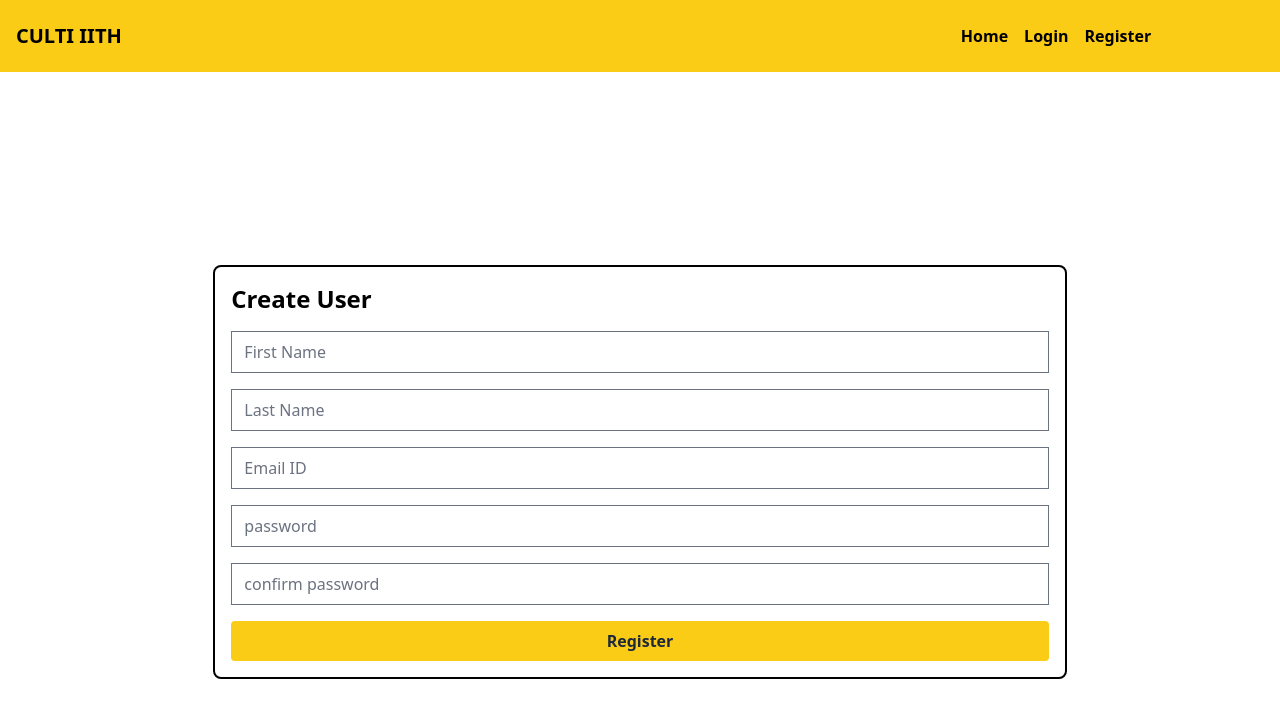
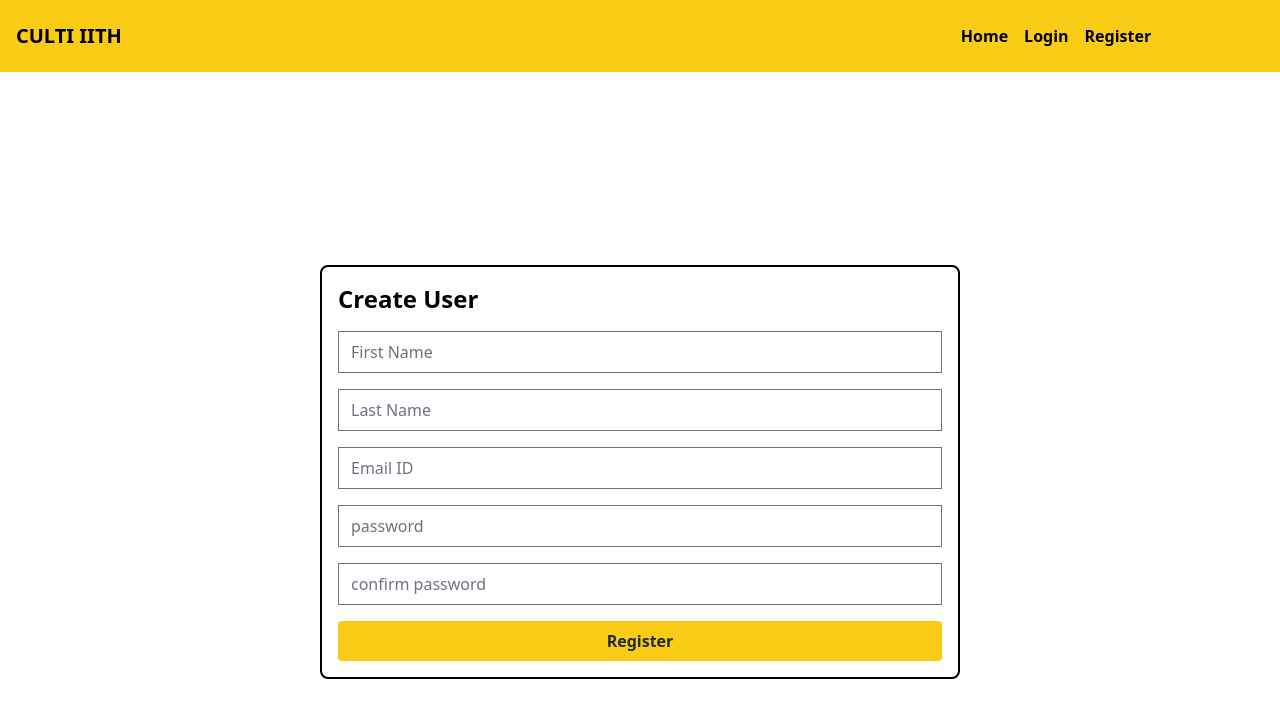
Before and after one commit to anandk3012/culti-iith, a React (Vite) app: page /create-user in a window 1280 px wide. Shown: the top 718 px of the page. Built offline with nearby package versions, Linux system fonts and the light colour scheme; no server answers.

Commit message:
width changes

```diff
--- a/src/pages/CreateUser.jsx
+++ b/src/pages/CreateUser.jsx
@@ -37,7 +37,7 @@ export default function CreateUser() {
 
   return (
     <div className='min-h-screen flex items-center'>
-      <div className='flex flex-col w-2/3 mx-auto my-5 gap-4 p-4 rounded-lg border-2 border-solid border-black'>
+      <div className='flex flex-col w-1/2 mx-auto my-5 gap-4 p-4 rounded-lg border-2 border-solid border-black'>
         <h1 className='text-2xl font-bold'>Create User</h1>
         <input type="text" name="firstname" id="1" placeholder='First Name'
           onChange={(e) => {
--- a/src/pages/Login.jsx
+++ b/src/pages/Login.jsx
@@ -11,7 +11,7 @@ export default function Login() {
 
   return (
     <div className="min-h-screen flex items-center">
-      <div className="flex flex-col justify-evenly w-2/3 mx-auto gap-4 p-4 rounded-lg border-2 border-solid border-black">
+      <div className="flex flex-col justify-evenly w-1/2 mx-auto gap-4 p-4 rounded-lg border-2 border-solid border-black">
         <h1 className='text-2xl font-bold'>Login</h1>
         <input
           type="email"
```
